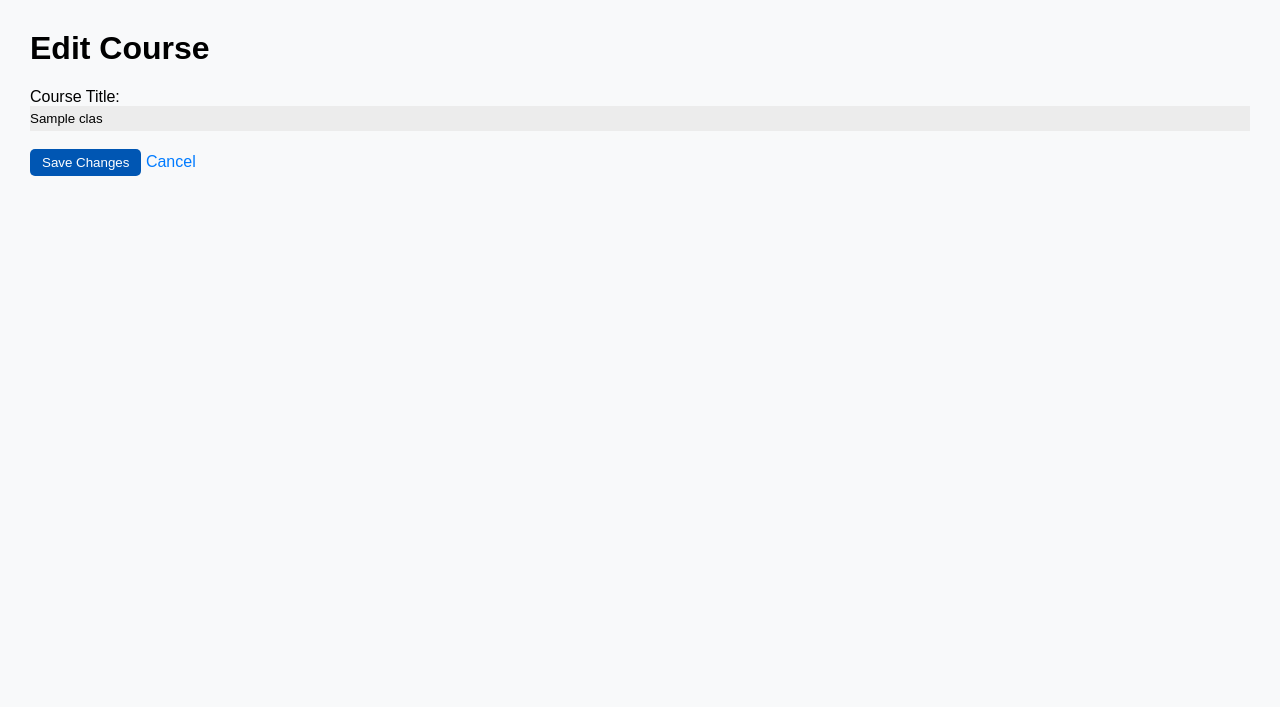
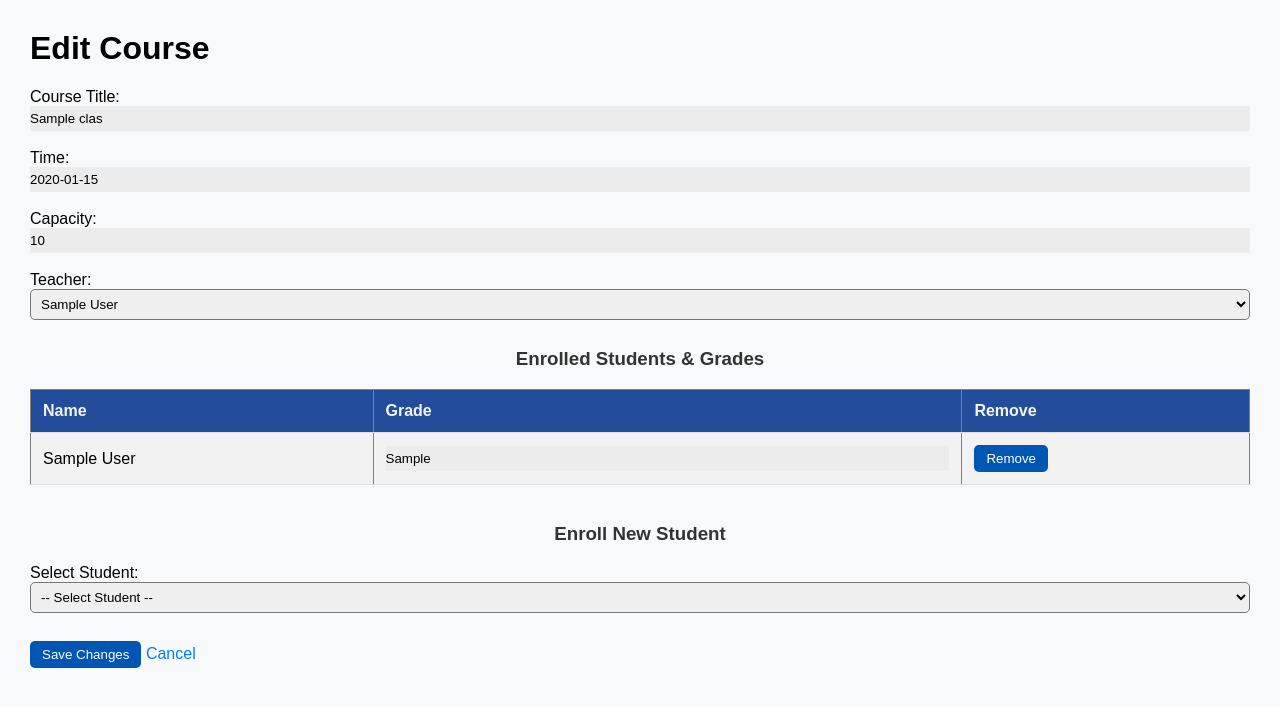
Before and after one commit to 3dwaffles512/CSE108-Lab08, a Flask app: page /edit_course/1 in a window 1280 px wide. Shown: the top 707 px of the page. Run offline with Flask 3, Linux system fonts and the light colour scheme; a user stored in the database is signed in; tables that the repository leaves empty hold one stand-in row (values such as "Sample post").

Commit message:
Update edit_course.html

```diff
--- a/templates/edit_course.html
+++ b/templates/edit_course.html
@@ -7,10 +7,60 @@
 <body>
     <div class="container">
         <h1>Edit Course</h1>
+
+        {% if error %}
+            <p style="color: red;">{{ error }}</p>
+        {% endif %}
+
         <form method="POST">
-            <label for="title">Course Title:</label>
+            <label for="title">Course Title:</label><br>
             <input type="text" id="title" name="title" value="{{ course.title }}" required>
             <br><br>
+
+            <label for="time">Time:</label><br>
+            <input type="text" id="time" name="time" value="{{ course.time }}">
+            <br><br>
+
+            <label for="capacity">Capacity:</label><br>
+            <input type="number" id="capacity" name="capacity" value="{{ course.capacity }}">
+            <br><br>
+
+            <label for="teacher_id">Teacher:</label><br>
+            <select id="teacher_id" name="teacher_id" required>
+                {% for teacher in teachers %}
+                    <option value="{{ teacher.id }}" {% if teacher.id == course.teacher_id %}selected{% endif %}>
+                        {{ teacher.name }}
+                    </option>
+                {% endfor %}
+            </select><br><br>
+
+            <h3>Enrolled Students & Grades</h3>
+            <table border="1" cellpadding="5">
+                <tr><th>Name</th><th>Grade</th><th>Remove</th></tr>
+                {% for enrollment in course.enrollments %}
+                <tr>
+                    <td>{{ enrollment.student.name }}</td>
+                    <td>
+                        <input type="text" name="grade_{{ enrollment.student.id }}" value="{{ enrollment.grade }}">
+                    </td>
+                    <td>
+                        <button type="submit" name="remove_student_id" value="{{ enrollment.student.id }}">Remove</button>
+                    </td>
+                </tr>
+                {% endfor %}
+            </table><br>
+
+            <h3>Enroll New Student</h3>
+            <label for="new_student_id">Select Student:</label><br>
+            <select name="new_student_id" id="new_student_id">
+                <option value="">-- Select Student --</option>
+                {% for student in all_students %}
+                    {% if student.id not in enrolled_ids %}
+                        <option value="{{ student.id }}">{{ student.name }}</option>
+                    {% endif %}
+                {% endfor %}
+            </select><br><br>
+
             <button type="submit">Save Changes</button>
             <a href="{{ url_for('admin_panel') }}">Cancel</a>
         </form>
```
